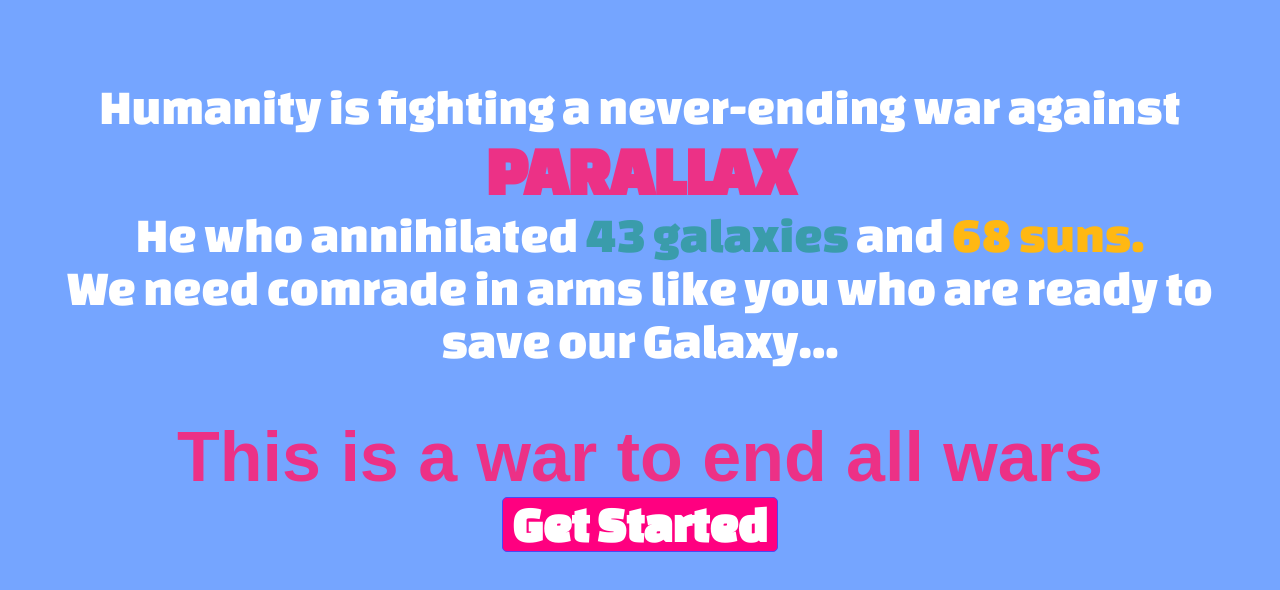
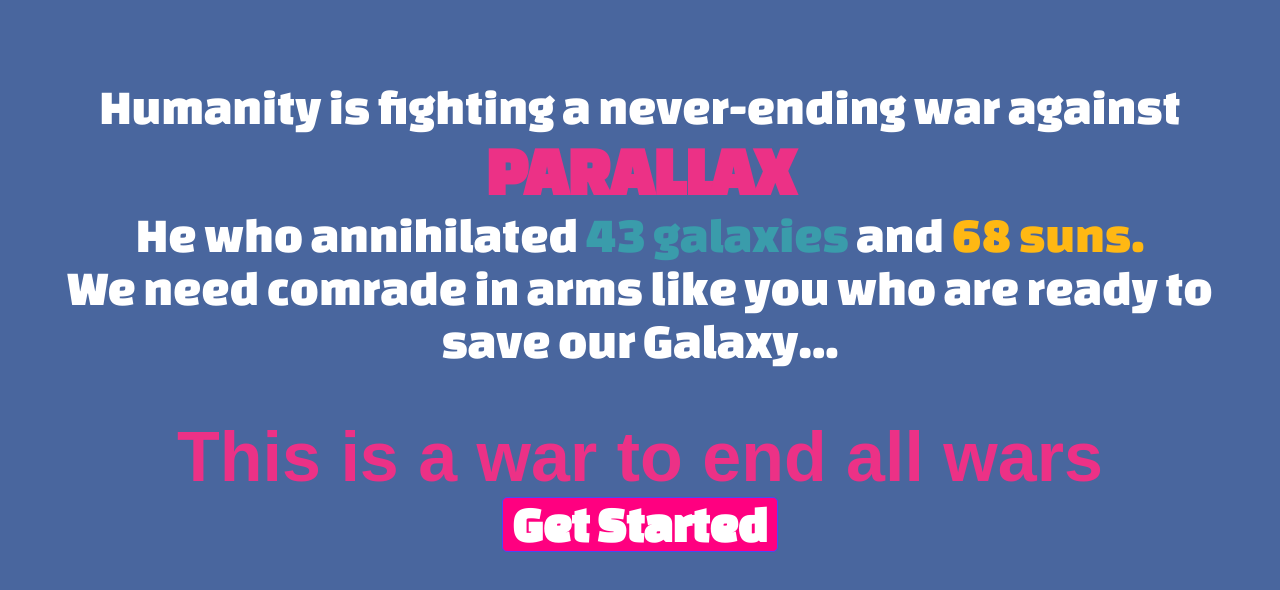
Before and after one commit to paarthmane/sign-up-page, a plain HTML site: page index.html in a window 1280 px wide. Drawn offline with Linux system fonts and the light colour scheme; the site is published under a folder, as on GitHub Pages, so addresses that start at the root find nothing; a web font is replaced by a local one.

Commit message:
Update style2.css

```diff
--- a/style2.css
+++ b/style2.css
@@ -28,7 +28,7 @@
 
   body{
     background-size: cover;
-    background-image: url(/images/wp1818433-ultron-wallpapers.jpg);
+    background-image: url(./images/wp1818433-ultron-wallpapers.jpg);
     background-color: rgba(1, 90, 255, 0.547);
     background-blend-mode: multiply;
 
```
